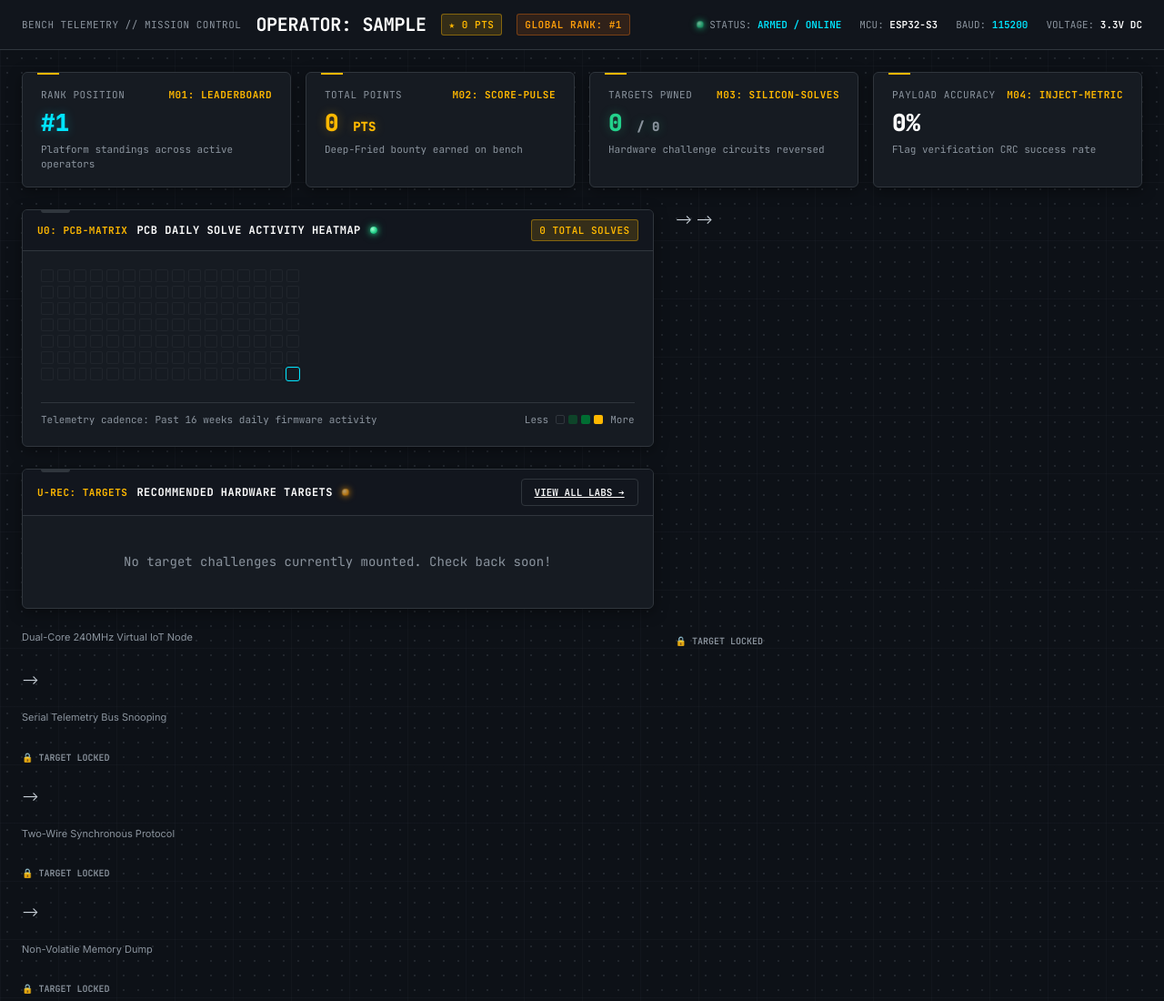
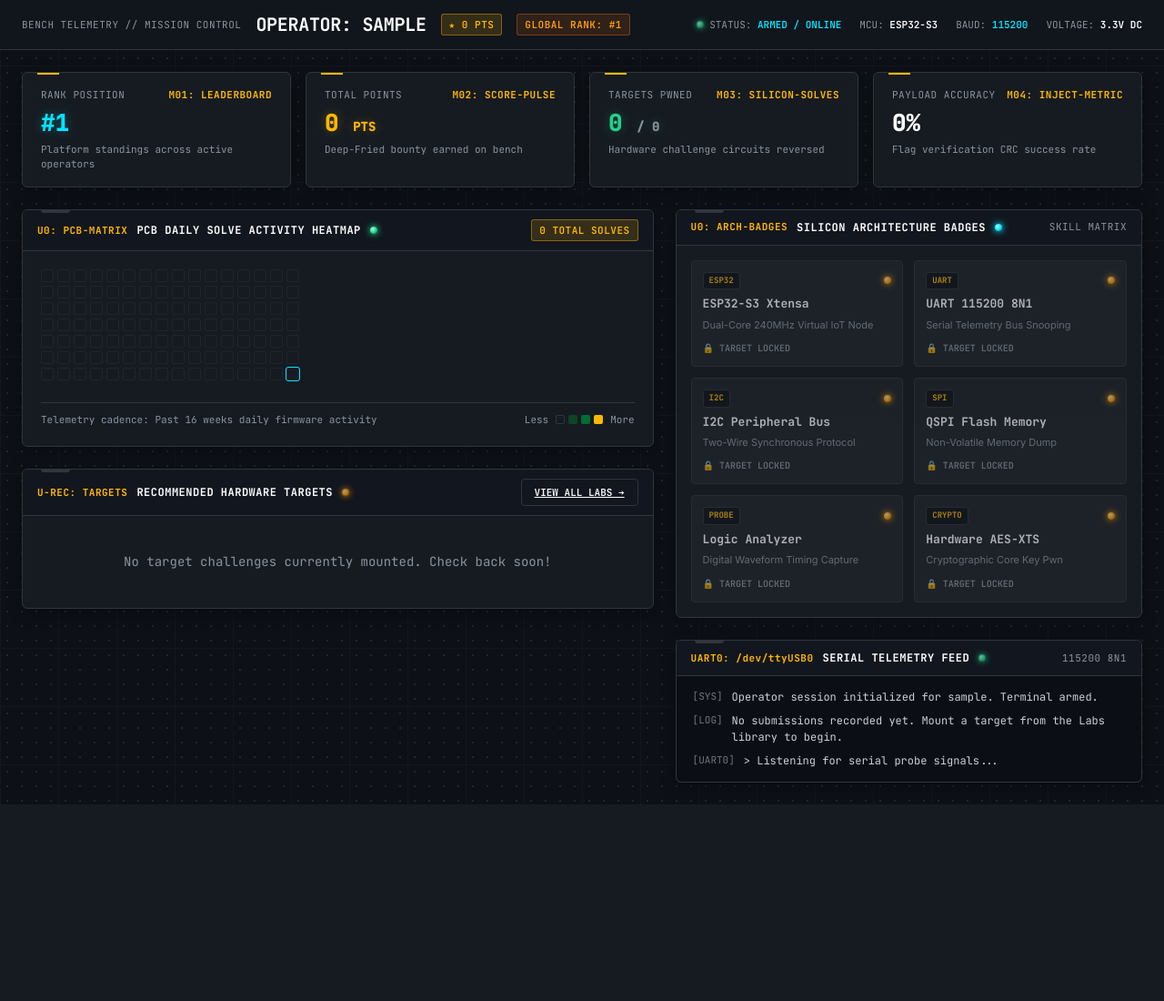
Before and after one commit to jairuscolindres/ChipsVsCrackerZ2, a Django app: page / in a window 1280 px wide. Shown: the part 56-1156 px from the top of the page at 91% size. After the commit the page ends 929 px from the top, so only its background shows below. Run offline with Django 5.2, Linux system fonts and the light colour scheme; the visitor is signed in with stand-in values (Sample User, id 1); data that the repository does not hold is empty.

Commit message:
feat: seed Simon Says hardware CTF challenge and fix dashboard badges container

```diff
--- a/templates/home/home.html
+++ b/templates/home/home.html
@@ -204,34 +204,34 @@
 
             </div>
 
-            <!-- <!-- Right Column: Architecture Badges & Telemetry Feed --> -->
-            <!-- <div class="dashboard-right"> -->
-            <!---->
-            <!--     <!-- Silicon Architecture Badges --> -->
-            <!--     <article class="ic-card"> -->
-            <!--         <div class="ic-header"> -->
-            <!--             <div class="ic-label"> -->
-            <!--                 <span class="ic-ref">U0: ARCH-BADGES</span> -->
-            <!--                 <span>SILICON ARCHITECTURE BADGES</span> -->
-            <!--                 <span class="led-diode led-cyan"></span> -->
-            <!--             </div> -->
-            <!--             <div class="ic-tools"> -->
-            <!--                 <span class="breadcrumb-tag">SKILL MATRIX</span> -->
-            <!--             </div> -->
-            <!--         </div> -->
-            <!---->
-            <!--         <div class="badges-container"> -->
-            <!--             {% for badge in badges %} -->
-            <!--                 <div class="silicon-badge-item {% if badge.unlocked %}unlocked{% else %}locked{% endif %}"> -->
-            <!--                     <div class="badge-top"> -->
-            <!--                         <span class="badge-chip-tag">{{ badge.tag }}</span> -->
-            <!--                         {% if badge.unlocked %} -->
-            <!--                             <span class="led-diode led-success" title="Badge Unlocked"></span> -->
-            <!--                         {% else %} -->
-            <!--                             <span class="led-diode led-warning" title="Badge Armed / Locked"></span> -->
-            <!--                         {% endif %} -->
-            <!--                     </div> -->
-            <!--                     <div class="badge-name">{{ badge.name }}</div> -->
+            <!-- Right Column: Architecture Badges & Telemetry Feed -->
+            <div class="dashboard-right">
+
+                <!-- Silicon Architecture Badges -->
+                <article class="ic-card">
+                    <div class="ic-header">
+                        <div class="ic-label">
+                            <span class="ic-ref">U0: ARCH-BADGES</span>
+                            <span>SILICON ARCHITECTURE BADGES</span>
+                            <span class="led-diode led-cyan"></span>
+                        </div>
+                        <div class="ic-tools">
+                            <span class="breadcrumb-tag">SKILL MATRIX</span>
+                        </div>
+                    </div>
+
+                    <div class="badges-container">
+                        {% for badge in badges %}
+                            <div class="silicon-badge-item {% if badge.unlocked %}unlocked{% else %}locked{% endif %}">
+                                <div class="badge-top">
+                                    <span class="badge-chip-tag">{{ badge.tag }}</span>
+                                    {% if badge.unlocked %}
+                                        <span class="led-diode led-success" title="Badge Unlocked"></span>
+                                    {% else %}
+                                        <span class="led-diode led-warning" title="Badge Armed / Locked"></span>
+                                    {% endif %}
+                                </div>
+                                <div class="badge-name">{{ badge.name }}</div>
                                 <div class="badge-desc">{{ badge.desc }}</div>
                                 <div class="badge-status-tag {% if badge.unlocked %}unlocked{% else %}locked{% endif %}">
                                     {% if badge.unlocked %}
```
Also changed, not shown: apps/labs/management/commands/seed_labs.py (+34 -0 lines).
